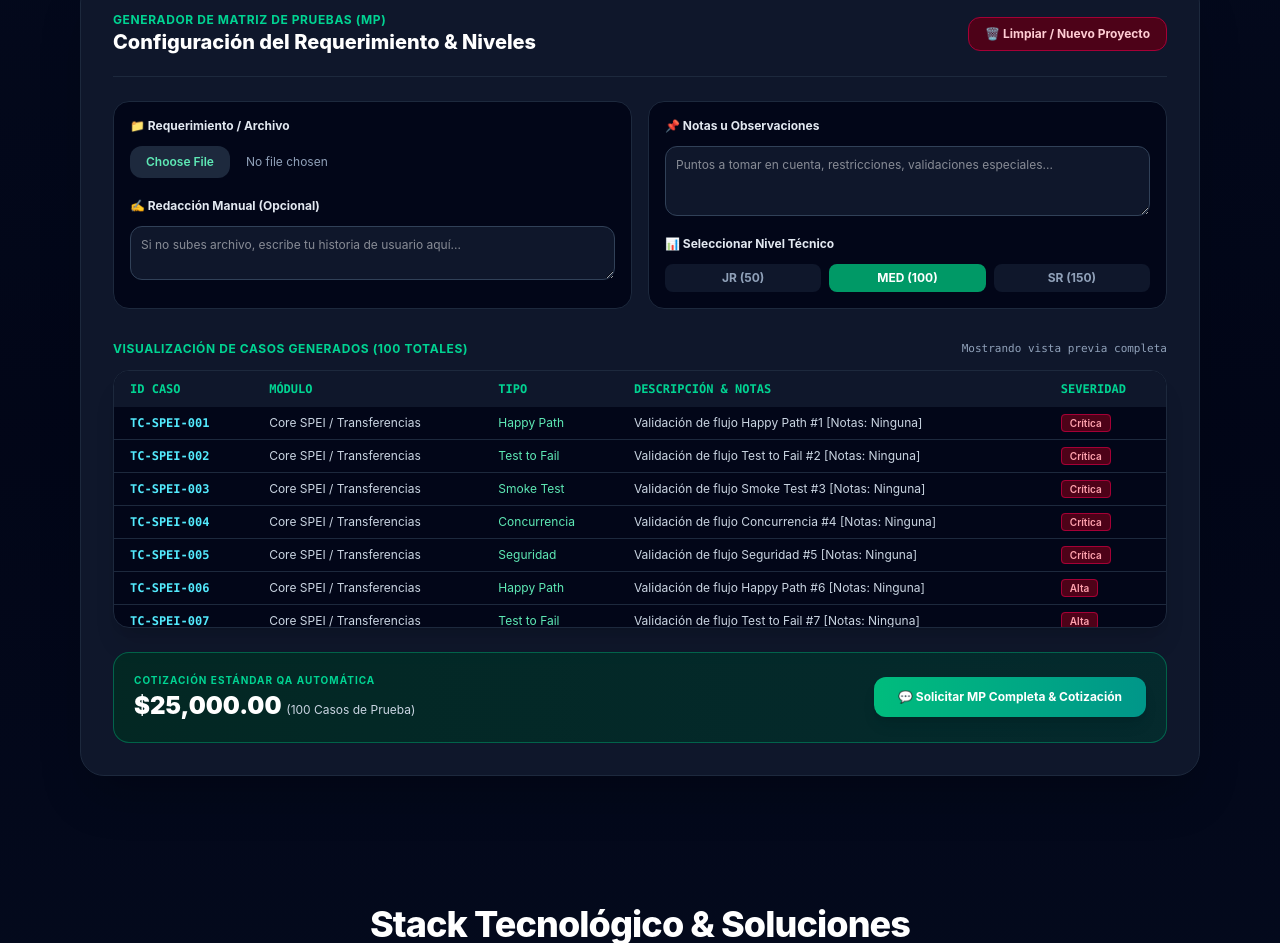
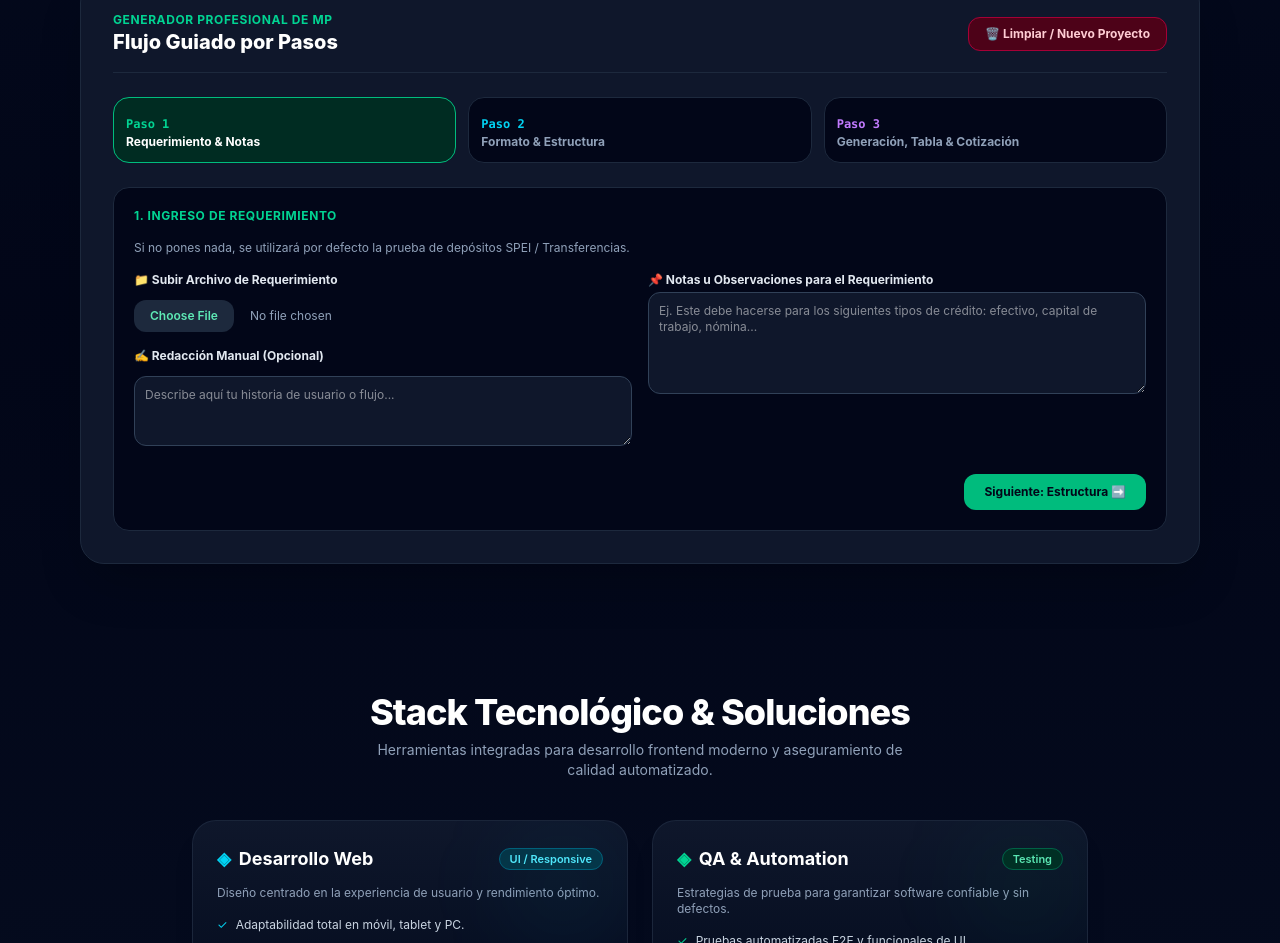
Before and after one commit to hegm840804/portafolio-web, a React (Vite) app: page / in a window 1280 px wide. Shown: the part 1733-2676 px from the top of the page. Built offline with nearby package versions, Linux system fonts and the light colour scheme; the HTML template or start-up script is replaced by a standard one.

Commit message:
feat(mp-studio): integrar de vuelta los pasos 1, 2 y 3 con tabla y cotización automática

```diff
--- a/src/components/QASuiteStudio.jsx
+++ b/src/components/QASuiteStudio.jsx
@@ -3,18 +3,21 @@ import N8NOrchestrator from './N8NOrchestrator';
 
 export default function QASuiteStudio({ onOpenContact }) {
   const [pestanaActiva, setPestanaActiva] = useState('matriz'); // 'matriz' | 'n8n'
+  const [pasoMP, setPasoMP] = useState(1); // Paso 1, 2 o 3
 
-  const [pasoMP, setPasoMP] = useState(1);
-  const [nivel, setNivel] = useState('MED'); // JR, MED, SR
+  // Estados del Requerimiento (Paso 1)
   const [archivoReqNombre, setArchivoReqNombre] = useState(null);
-
   const [requerimiento, setRequerimiento] = useState({
-    idHU: 'HU-SPEI-104',
-    prefijoID: 'SPEI',
     descripcionManual: '',
     notas: ''
   });
 
+  // Estados de Estructura / Columnas (Paso 2)
+  const [columnasPersonalizadas, setColumnasPersonalizadas] = useState('ID_Caso, Módulo, HU_Asociada, Descripción, Tipo_Prueba, Severidad, Estado');
+  const [archivoEstructura, setArchivoEstructura] = useState(null);
+
+  // Estados de Generación y Niveles (Paso 3)
+  const [nivel, setNivel] = useState('MED'); // JR, MED, SR
   const totalCasos = nivel === 'JR' ? 50 : nivel === 'MED' ? 100 : 150;
   const costoEstimado = (totalCasos * 250).toLocaleString('es-MX', { style: 'currency', currency: 'MXN' });
 
@@ -26,7 +29,7 @@ export default function QASuiteStudio({ onOpenContact }) {
       suite.push({
         id: `TC-SPEI-${String(i).padStart(3, '0')}`,
         modulo: 'Core SPEI / Transferencias',
-        hu: requerimiento.idHU || 'HU-SPEI-GENERAL',
+        hu: 'HU-SPEI-GENERAL',
         descripcion: `Validación de flujo ${tipoActual} #${i} [Notas: ${requerimiento.notas || 'Ninguna'}]`,
         tipo: tipoActual,
         severidad: i <= 5 ? 'Crítica' : 'Alta',
@@ -39,8 +42,10 @@ export default function QASuiteStudio({ onOpenContact }) {
   const listaCasos = generarCasosMock();
 
   const resetearProyecto = () => {
-    setRequerimiento({ idHU: '', prefijoID: '', descripcionManual: '', notas: '' });
+    setRequerimiento({ descripcionManual: '', notas: '' });
     setArchivoReqNombre(null);
+    setArchivoEstructura(null);
+    setPasoMP(1);
   };
 
   return (
@@ -74,15 +79,16 @@ export default function QASuiteStudio({ onOpenContact }) {
         </div>
       </div>
 
-      <div className="bg-slate-900 border border-slate-800 rounded-3xl p-6 sm:p-8 shadow-2xl relative">
+      <div className="bg-slate-900 border border-slate-800 rounded-3xl p-6 sm:p-8 shadow-2xl relative text-slate-100 space-y-6">
+
         {pestanaActiva === 'matriz' ? (
-          <div className="space-y-6 text-slate-100">
+          <div className="space-y-6">
 
-            {/* Cabecera y Pasos */}
-            <div className="flex flex-col md:flex-row md:items-center justify-between gap-4 border-b border-slate-800 pb-5">
+            {/* Cabecera y Botón de Limpieza */}
+            <div className="flex flex-col md:flex-row md:items-center justify-between gap-4 border-b border-slate-800 pb-4">
               <div>
-                <span className="text-xs font-bold text-emerald-400 uppercase tracking-wider block">Generador de Matriz de Pruebas (MP)</span>
-                <h3 className="text-xl font-extrabold text-white">Configuración del Requerimiento & Niveles</h3>
+                <span className="text-xs font-bold text-emerald-400 uppercase tracking-wider block">Generador Profesional de MP</span>
+                <h3 className="text-xl font-extrabold text-white">Flujo Guiado por Pasos</h3>
               </div>
               <button
                 onClick={resetearProyecto}
@@ -92,10 +98,42 @@ export default function QASuiteStudio({ onOpenContact }) {
               </button>
             </div>
 
-            {/* Formulario de Entrada */}
-            <div className="grid grid-cols-1 md:grid-cols-2 gap-4 text-xs">
-              <div className="bg-slate-950 border border-slate-800 p-4 rounded-2xl space-y-3">
-                <label className="block font-bold text-slate-200">📁 Requerimiento / Archivo</label>
+            {/* BOTONES DE NAVEGACIÓN DE PASOS (1, 2 y 3) */}
+            <div className="grid grid-cols-1 sm:grid-cols-3 gap-3">
+              <button
+                onClick={() => setPasoMP(1)}
+                className={`p-3 rounded-2xl border text-left transition cursor-pointer ${pasoMP === 1 ? 'bg-emerald-950 border-emerald-500 text-white' : 'bg-slate-950 border-slate-800 text-slate-400'}`}
+              >
+                <span className="font-mono text-xs font-bold text-emerald-400">Paso 1</span>
+                <p className="text-xs font-bold">Requerimiento & Notas</p>
+              </button>
+
+              <button
+                onClick={() => setPasoMP(2)}
+                className={`p-3 rounded-2xl border text-left transition cursor-pointer ${pasoMP === 2 ? 'bg-cyan-950 border-cyan-500 text-white' : 'bg-slate-950 border-slate-800 text-slate-400'}`}
+              >
+                <span className="font-mono text-xs font-bold text-cyan-400">Paso 2</span>
+                <p className="text-xs font-bold">Formato & Estructura</p>
+              </button>
+
+              <button
+                onClick={() => setPasoMP(3)}
+                className={`p-3 rounded-2xl border text-left transition cursor-pointer ${pasoMP === 3 ? 'bg-purple-950 border-purple-500 text-white' : 'bg-slate-950 border-slate-800 text-slate-400'}`}
+              >
+                <span className="font-mono text-xs font-bold text-purple-400">Paso 3</span>
+                <p className="text-xs font-bold">Generación, Tabla & Cotización</p>
+              </button>
+            </div>
+
+            {/* ================= PASO 1: REQUERIMIENTO ================= */}
+            {pasoMP === 1 && (
+              <div className="bg-slate-950 border border-slate-800 p-5 rounded-2xl space-y-4 text-xs animate-fadeIn">
+                <h4 className="font-bold text-emerald-400 uppercase tracking-wider">1. Ingreso de Requerimiento</h4>
+                <p className="text-slate-400">Si no pones nada, se utilizará por defecto la prueba de depósitos SPEI / Transferencias.</p>
+
+                <div className="grid grid-cols-1 md:grid-cols-2 gap-4">
+                  <div className="space-y-3">
+                    <label className="block font-bold text-slate-200">📁 Subir Archivo de Requerimiento</label>
                     <input
                       type="file"
                       onChange={(e) => setArchivoReqNombre(e.target.files[0]?.name)}
@@ -103,44 +141,102 @@ export default function QASuiteStudio({ onOpenContact }) {
                     />
                     {archivoReqNombre && <p className="text-emerald-400 font-mono text-[11px]">Cargado: {archivoReqNombre}</p>}
 
-                <label className="block font-bold text-slate-200 pt-2">✍️ Redacción Manual (Opcional)</label>
+                    <label className="block font-bold text-slate-200 pt-1">✍️ Redacción Manual (Opcional)</label>
                     <textarea
                       value={requerimiento.descripcionManual}
                       onChange={(e) => setRequerimiento({ ...requerimiento, descripcionManual: e.target.value })}
-                  placeholder="Si no subes archivo, escribe tu historia de usuario aquí..."
+                      placeholder="Describe aquí tu historia de usuario o flujo..."
                       className="w-full bg-slate-900 border border-slate-700 rounded-xl p-2.5 text-white text-xs focus:outline-none focus:border-emerald-500"
-                  rows="2"
+                      rows="3"
                     />
                   </div>
 
-              <div className="bg-slate-950 border border-slate-800 p-4 rounded-2xl space-y-3">
-                <label className="block font-bold text-slate-200">📌 Notas u Observaciones</label>
+                  <div>
+                    <label className="block font-bold text-slate-200 mb-1">📌 Notas u Observaciones para el Requerimiento</label>
                     <textarea
                       value={requerimiento.notas}
                       onChange={(e) => setRequerimiento({ ...requerimiento, notas: e.target.value })}
-                  placeholder="Puntos a tomar en cuenta, restricciones, validaciones especiales..."
+                      placeholder="Ej. Este debe hacerse para los siguientes tipos de crédito: efectivo, capital de trabajo, nómina..."
                       className="w-full bg-slate-900 border border-slate-700 rounded-xl p-2.5 text-white text-xs focus:outline-none focus:border-emerald-500"
-                  rows="3"
+                      rows="5"
                     />
-
-                <label className="block font-bold text-slate-200 pt-1">📊 Seleccionar Nivel Técnico</label>
-                <div className="flex gap-2">
-                  <button onClick={() => setNivel('JR')} className={`flex-1 py-1.5 rounded-lg font-bold transition cursor-pointer ${nivel === 'JR' ? 'bg-emerald-600 text-white' : 'bg-slate-900 text-slate-400'}`}>JR (50)</button>
-                  <button onClick={() => setNivel('MED')} className={`flex-1 py-1.5 rounded-lg font-bold transition cursor-pointer ${nivel === 'MED' ? 'bg-emerald-600 text-white' : 'bg-slate-900 text-slate-400'}`}>MED (100)</button>
-                  <button onClick={() => setNivel('SR')} className={`flex-1 py-1.5 rounded-lg font-bold transition cursor-pointer ${nivel === 'SR' ? 'bg-emerald-600 text-white' : 'bg-slate-900 text-slate-400'}`}>SR (150)</button>
-                </div>
                   </div>
                 </div>
 
-            {/* TABLA DE VISUALIZACIÓN DE CASOS */}
-            <div className="space-y-3 pt-2">
-              <div className="flex justify-between items-center">
-                <h4 className="text-xs font-bold text-emerald-400 uppercase tracking-wider">Visualización de Casos Generados ({totalCasos} Totales)</h4>
-                <span className="text-[11px] text-slate-400 font-mono">Mostrando vista previa completa</span>
+                <div className="flex justify-end pt-2">
+                  <button onClick={() => setPasoMP(2)} className="bg-emerald-500 text-slate-950 font-bold px-5 py-2.5 rounded-xl cursor-pointer">
+                    Siguiente: Estructura ➡️
+                  </button>
+                </div>
+              </div>
+            )}
+
+            {/* ================= PASO 2: FORMATO Y ESTRUCTURA ================= */}
+            {pasoMP === 2 && (
+              <div className="bg-slate-950 border border-slate-800 p-5 rounded-2xl space-y-4 text-xs animate-fadeIn">
+                <h4 className="font-bold text-cyan-400 uppercase tracking-wider">2. Estructura y Columnas de la Matriz</h4>
+                <p className="text-slate-400">Si no indicas nada, se utilizarán las columnas estándar recomendadas para el desarrollo.</p>
+
+                <div className="space-y-3">
+                  <div>
+                    <label className="block font-bold text-slate-200 mb-1">📊 Columnas a Desarrollar (Separadas por comas)</label>
+                    <input
+                      type="text"
+                      value={columnasPersonalizadas}
+                      onChange={(e) => setColumnasPersonalizadas(e.target.value)}
+                      className="w-full bg-slate-900 border border-slate-700 rounded-xl p-3 text-cyan-300 font-mono text-xs focus:outline-none focus:border-cyan-500"
+                    />
+                  </div>
+
+                  <div>
+                    <label className="block font-bold text-slate-200 mb-1">📁 Subir Archivo / Imagen de Estructura (Opcional)</label>
+                    <input
+                      type="file"
+                      onChange={(e) => setArchivoEstructura(e.target.files[0]?.name)}
+                      className="w-full text-slate-400 file:mr-4 file:py-2 file:px-4 file:rounded-xl file:border-0 file:text-xs file:font-semibold file:bg-slate-800 file:text-cyan-300 hover:file:bg-slate-700 cursor-pointer"
+                    />
+                    {archivoEstructura && <p className="text-cyan-400 font-mono text-[11px] mt-1">Estructura cargada: {archivoEstructura}</p>}
+                  </div>
+                </div>
+
+                <div className="flex justify-between pt-2">
+                  <button onClick={() => setPasoMP(1)} className="bg-slate-800 text-slate-300 font-bold px-5 py-2.5 rounded-xl cursor-pointer">
+                    ⬅️ Anterior
+                  </button>
+                  <button onClick={() => setPasoMP(3)} className="bg-cyan-500 text-slate-950 font-bold px-5 py-2.5 rounded-xl cursor-pointer">
+                    Siguiente: Generación & Tabla ➡️
+                  </button>
+                </div>
+              </div>
+            )}
+
+            {/* ================= PASO 3: GENERACIÓN, TABLA Y COTIZACIÓN ================= */}
+            {pasoMP === 3 && (
+              <div className="space-y-6 animate-fadeIn">
+
+                {/* Selector de Niveles */}
+                <div className="bg-slate-950 border border-slate-800 p-4 rounded-2xl flex flex-col sm:flex-row items-center justify-between gap-4">
+                  <div>
+                    <h4 className="text-xs font-bold text-purple-400 uppercase tracking-wider">3. Selección de Nivel & Generación</h4>
+                    <p className="text-xs text-slate-400">MED por defecto. Todos los casos generados son visibles.</p>
+                  </div>
+
+                  <div className="flex gap-2 w-full sm:w-auto">
+                    <button onClick={() => setNivel('JR')} className={`flex-1 sm:flex-none px-4 py-2 rounded-xl text-xs font-bold transition cursor-pointer ${nivel === 'JR' ? 'bg-purple-600 text-white' : 'bg-slate-900 text-slate-400'}`}>JR (50 Casos)</button>
+                    <button onClick={() => setNivel('MED')} className={`flex-1 sm:flex-none px-4 py-2 rounded-xl text-xs font-bold transition cursor-pointer ${nivel === 'MED' ? 'bg-purple-600 text-white' : 'bg-slate-900 text-slate-400'}`}>MED (100 Casos)</button>
+                    <button onClick={() => setNivel('SR')} className={`flex-1 sm:flex-none px-4 py-2 rounded-xl text-xs font-bold transition cursor-pointer ${nivel === 'SR' ? 'bg-purple-600 text-white' : 'bg-slate-900 text-slate-400'}`}>SR (150+ Casos)</button>
+                  </div>
+                </div>
+
+                {/* TABLA DE CASOS GENERADOS */}
+                <div className="space-y-3">
+                  <div className="flex justify-between items-center text-xs">
+                    <span className="font-bold text-emerald-400 uppercase">Visualización de Casos ({totalCasos} Totales Identificados)</span>
+                    <span className="text-slate-400 font-mono">Estructura adaptada a tus columnas</span>
                   </div>
 
                   <div className="bg-slate-950 border border-slate-800 rounded-2xl overflow-hidden shadow-xl">
-                <div className="max-h-64 overflow-y-auto">
+                    <div className="max-h-72 overflow-y-auto">
                       <table className="w-full text-xs text-left text-slate-300">
                         <thead className="bg-slate-900 text-emerald-400 uppercase font-mono sticky top-0">
                           <tr>
@@ -151,7 +247,7 @@ export default function QASuiteStudio({ onOpenContact }) {
                             <th className="px-4 py-2.5">Severidad</th>
                           </tr>
                         </thead>
-                    <tbody className="divide-y divide-slate-800 font-sans">
+                        <tbody className="divide-y divide-slate-800 font-sans text-xs">
                           {listaCasos.map((c, i) => (
                             <tr key={i} className="hover:bg-slate-900/60 transition">
                               <td className="px-4 py-2 font-mono text-cyan-300 font-bold">{c.id}</td>
@@ -171,24 +267,34 @@ export default function QASuiteStudio({ onOpenContact }) {
                   </div>
                 </div>
 
-            {/* MÓDULO DE COTIZACIÓN AUTOMÁTICA */}
-            <div className="bg-gradient-to-r from-emerald-950/80 to-teal-950/80 border border-emerald-500/40 p-5 rounded-2xl flex flex-col sm:flex-row justify-between items-center gap-4">
+                {/* COTIZACIÓN AUTOMÁTICA */}
+                <div className="bg-gradient-to-r from-emerald-950/90 to-teal-950/90 border border-emerald-500/40 p-5 rounded-2xl flex flex-col sm:flex-row justify-between items-center gap-4">
                   <div>
-                <span className="text-[10px] uppercase font-bold text-emerald-400 tracking-widest block">Cotización Estándar QA Automática</span>
-                <h4 className="text-white font-black text-2xl mt-0.5">{costoEstimado} <span className="text-xs font-normal text-slate-300">({totalCasos} Casos de Prueba)</span></h4>
+                    <span className="text-[10px] uppercase font-bold text-emerald-400 tracking-widest block">Cotización Automática (Estándar QA)</span>
+                    <h4 className="text-white font-black text-2xl mt-0.5">{costoEstimado} <span className="text-xs font-normal text-slate-300">({totalCasos} Casos listos para exportar)</span></h4>
                   </div>
                   <button
-                onClick={() => onOpenContact(`Hola Martin, quiero solicitar la MP completa con los ${totalCasos} casos generados para mi proyecto. El costo estimado es de ${costoEstimado}. ¿Podemos coordinar la entrega y respaldo en Drive?`)}
+                    onClick={() => onOpenContact(`Hola Martin, quiero solicitar la MP completa con los ${totalCasos} casos generados para mi proyecto. El costo automático indicado es de ${costoEstimado}. ¿Podemos coordinar la entrega y el respaldo en Google Drive?`)}
                     className="w-full sm:w-auto bg-gradient-to-r from-emerald-500 to-teal-600 hover:from-emerald-400 text-white font-bold text-xs px-6 py-3 rounded-xl shadow-lg transition cursor-pointer"
                   >
-                💬 Solicitar MP Completa & Cotización
+                    💬 Solicitar MP Completa & Cotización ({costoEstimado})
                   </button>
                 </div>
+
+                <div className="flex justify-start pt-2">
+                  <button onClick={() => setPasoMP(2)} className="bg-slate-800 text-slate-300 font-bold text-xs px-5 py-2.5 rounded-xl cursor-pointer">
+                    ⬅️ Volver al Paso 2 (Estructura)
+                  </button>
+                </div>
+
+              </div>
+            )}
 
           </div>
         ) : (
           <N8NOrchestrator />
         )}
+
       </div>
     </section>
   );
```
Lines whose indentation alone changed are shown as unchanged.
